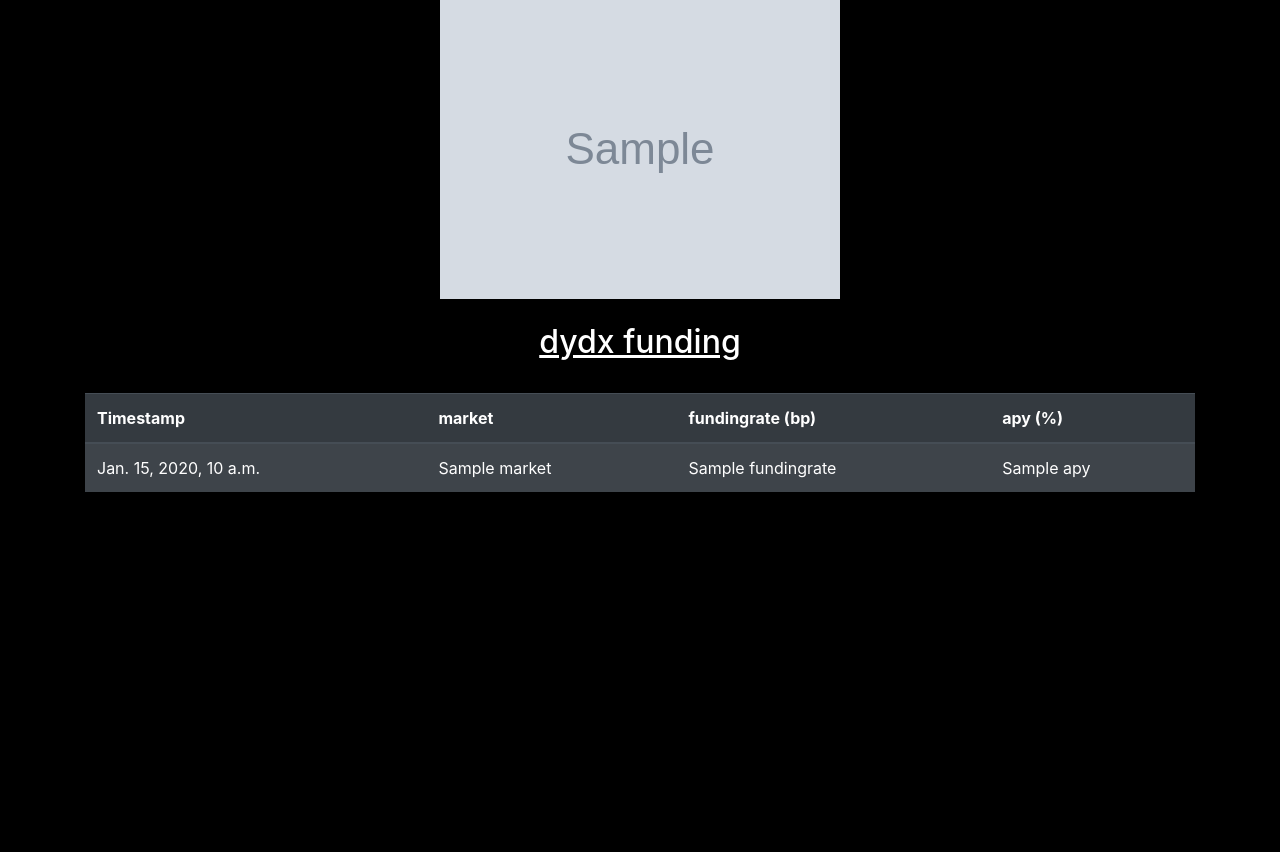
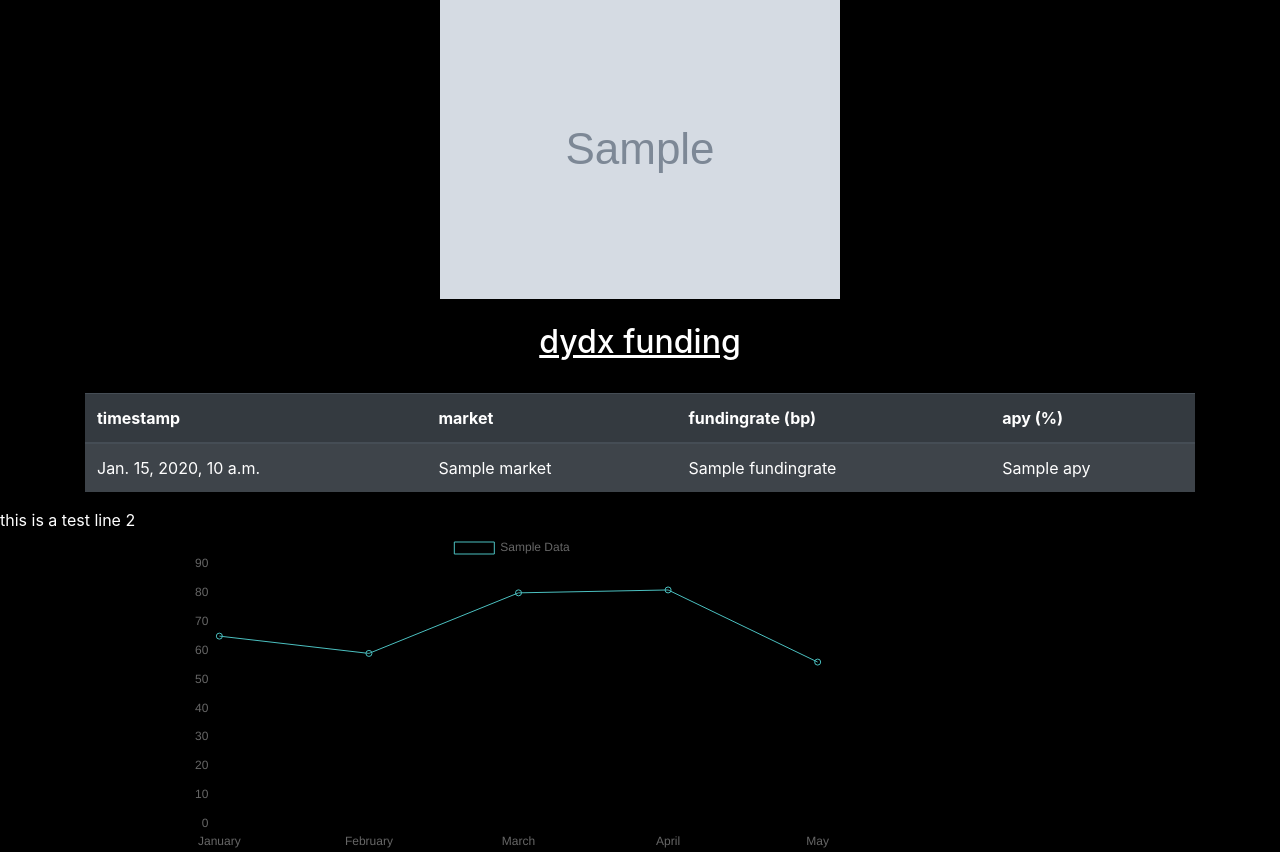
Before and after one commit to mnkil/bomy-web, a Django app: template templates/hello.html in a window 1280 px wide. Shown: the part 57-909 px from the top of the page. Before the commit the page ends 549 px from the top, so only its background shows below. Run offline with Django 4.2, Linux system fonts and the light colour scheme; the template is opened without the code that fills it: most values are stand-ins (such as "Sample title", 1, 10 or a date in 2020); grey boxes marked "Sample" are stand-in pictures; some libraries are stand-ins or nearby versions.

Commit message:
chart-pipeline

```diff
--- /dev/null
+++ b/templates/chart.html
@@ -0,0 +1,61 @@
+<html lang="en">
+<head>
+    <!-- Other meta tags, stylesheets, and metadata -->
+    <script src="https://cdn.jsdelivr.net/npm/chart.js"></script>
+    <style>
+        /* Center the chart container horizontally and vertically */
+        /* Reset margin and padding for body and html elements */
+        body, html {
+            margin: 0;
+            padding: 0;
+        }
+        .chart-container {
+            display: flex;
+            justify-content: center;
+            align-items: center;
+            height: 100vh; /* Center vertically within the viewport */
+            width: 100%;   /* Center horizontally within the viewport */
+        }
+    </style>
+</head>
+<body>
+this is a test line 2
+
+    <div class="chart-container" style="position: relative; height:40vh; width:80vw">
+        <canvas id="myChart"></canvas>
+    </div>
+
+    <script>
+        var ctx = document.getElementById('myChart').getContext('2d');
+
+        // Dummy data for the line chart
+        var data = {
+            labels: ['January', 'February', 'March', 'April', 'May'],
+            datasets: [{
+                label: 'Sample Data',
+                borderColor: 'rgba(75, 192, 192, 1)',
+                borderWidth: 1,
+                data: [65, 59, 80, 81, 56] // Dummy data points
+            }]
+        };
+
+        // Create and configure your line chart
+        var myChart = new Chart(ctx, {
+            type: 'line', // Changed from 'bar' to 'line'
+            data: data,
+            options: {
+                scales: {
+                    y: {
+                        beginAtZero: true
+                    }
+                }
+            }
+        });
+    </script>
+
+
+</body>
+
+
+
+</html>
--- a/templates/hello.html
+++ b/templates/hello.html
@@ -14,5 +14,6 @@
 		        </div>
 			<br>
 	{% include "table.html" %}
+	{% include "chart.html" %}
     </body>
 </html>
--- a/templates/table.html
+++ b/templates/table.html
@@ -17,7 +17,7 @@
 	<table class="table table-dark table-striped">
 	<thead>
 	<tr>
-	<th>Timestamp</th>
+	<th>timestamp</th>
 	<th>market</th>
 	<th>fundingrate (bp)</th>
 	<th>apy (%)</th>
@@ -28,7 +28,7 @@
 		{% if d %}
 		{% for i in d %}
 		<tr>
-			<td>{{i.Timestamp}}</td>
+			<td>{{i.timestamp}}</td>
 			<td>{{i.market}}</td>
 			<td>{{i.fundingrate}}</td>
 			<td>{{i.apy}}</td>
```
Also changed, not shown: home/views.py (+13 -7 lines), 2 other files.
